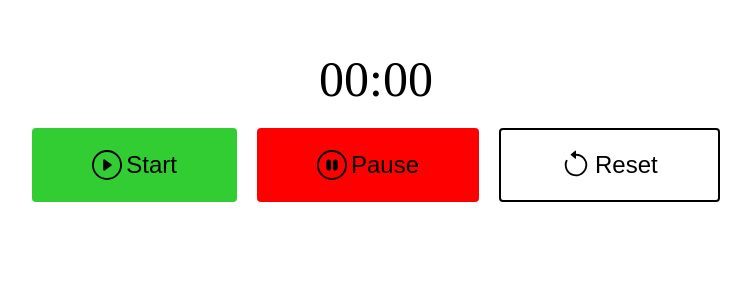
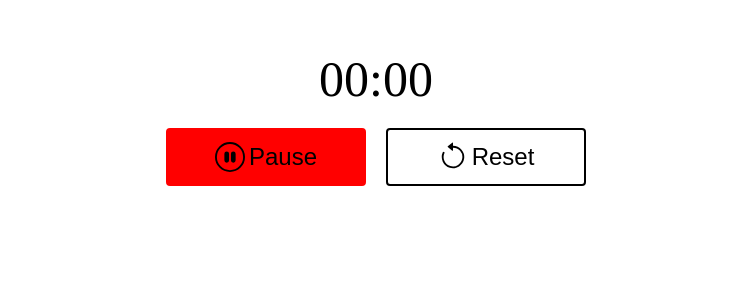
Before and after one commit to rgrace9/react-stopwatch, a React (Create React App) app: page / in a window 1280 px wide. Shown: the top 300 px of the page, without its empty margins (264-1015 px from the left). Built offline with nearby package versions, Linux system fonts and the light colour scheme.

Commit message:
Conditionally render the button content.

```diff
--- a/src/App.css
+++ b/src/App.css
@@ -20,12 +20,14 @@
 .button {
   background: none;
 	color: inherit;
-	border: none;
-	padding: 20px 60px;
   display: flex;
   align-items: center;
+  justify-content: center;
   border-radius: 4px;
   font-size: 2.4rem;
+  width: 200px;
+  padding: 12px 0;
+  border: 2px solid transparent;
 }
 
 .button:focus {
@@ -39,14 +41,17 @@
 
 .button--active {
   background: #32CD32;
+  border-color: #32CD32;
+
 }
 
 .button--inactive {
-  background: red;
+  background: #FF0000;
+  border-color: #FF0000;
 }
 
 .button--secondary {
-  border: 2px solid black;
+  border-color: black;
 }
 
 .button__icon {
--- a/src/App.js
+++ b/src/App.js
@@ -1,21 +1,42 @@
 import './App.css';
 import { PauseIcon, ResetIcon, StartIcon } from './icons';
-
+import React, { useState } from 'react';
 
 function App() {
+
+  const [isOn, setIsOn] = useState(false);
+
+  const renderStartContent = () => {
+
+    return (
+      <React.Fragment>
+        <StartIcon />
+        Start
+      </React.Fragment>
+    );
+  }
+
+  const renderPauseContent = () => {
+
+    return (
+      <React.Fragment>
+        <PauseIcon />
+        Pause
+      </React.Fragment>
+    );
+  }
+
   return (
     <div className="container">
       <div className='time'>
         00:00
       </div>
       <div className='buttons'>
-      <button className='button button--active'>
-          <StartIcon />
-          Start
-        </button>
-        <button className='button button--inactive'>
-          <PauseIcon />
-          Pause
+        <button
+          className={`button ${isOn ? 'button--active' : 'button--inactive'}`}
+          onClick={() => setIsOn(() => !isOn)}
+        >
+          {isOn ? renderStartContent() : renderPauseContent()}
         </button>
         <button className='button button--secondary'>
           <ResetIcon />
```
